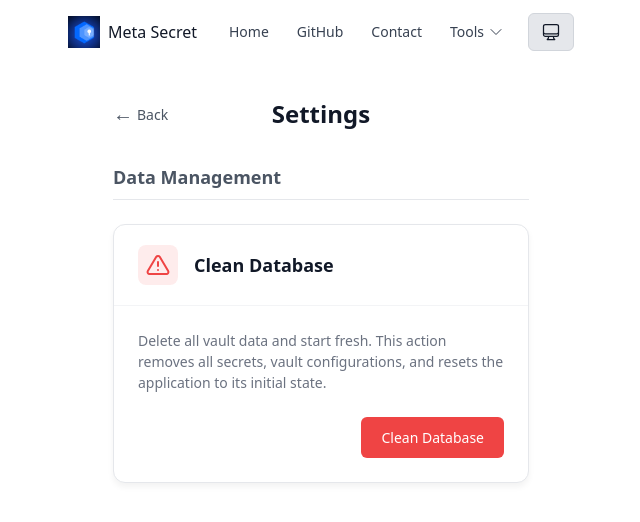
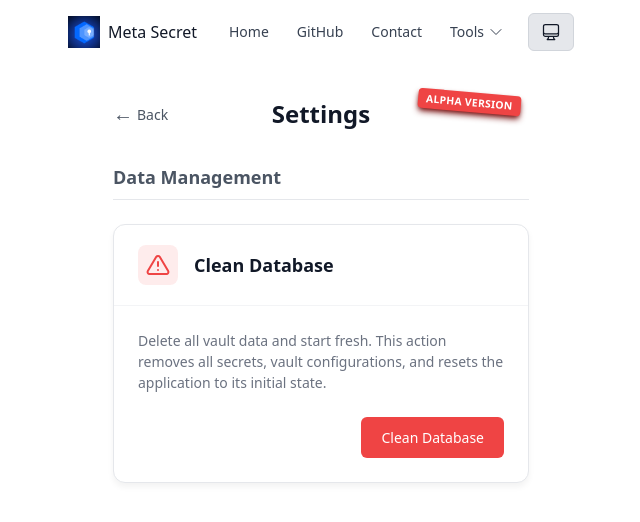
Before and after one commit to meta-secret/meta-secret-core, a Vue app in the folder meta-secret/web-cli/ui/: page /settings in a window 1280 px wide. Shown: the top 522 px of the page, without its empty margins (319-959 px from the left). Built offline with nearby package versions, Linux system fonts and the light colour scheme.

Commit message:
web-cli: show "alpha version" badge in settings also

```diff
--- /dev/null
+++ b/meta-secret/web-cli/ui/src/components/common/AlphaBadge.vue
@@ -0,0 +1,13 @@
+<template>
+  <div :class="$style.alphaBadge">Alpha Version</div>
+</template>
+
+<style module>
+.alphaBadge {
+  @apply absolute -top-1 right-2 bg-red-500 text-white text-xs font-bold px-2 py-0.5 rounded;
+  @apply shadow-md shadow-red-900/100;
+  @apply uppercase tracking-wide;
+  font-size: 0.65rem;
+  transform: rotate(5deg);
+}
+</style>
--- a/meta-secret/web-cli/ui/src/views/SettingsView.vue
+++ b/meta-secret/web-cli/ui/src/views/SettingsView.vue
@@ -2,6 +2,7 @@
 import { ref } from 'vue';
 import { useRouter } from 'vue-router';
 import { AppState } from '@/stores/app-state';
+import AlphaBadge from '@/components/common/AlphaBadge.vue';
 
 const router = useRouter();
 const jsAppState = AppState();
@@ -34,6 +35,10 @@ function toggleConfirmation() {
 
 <template>
   <div class="container mx-auto max-w-md px-4">
+    <div class="relative">
+      <AlphaBadge />
+    </div>
+
     <header class="settings-header">
       <button @click="goBack" class="back-button">
         <span class="back-icon">←</span>
--- a/meta-secret/web-cli/ui/src/views/VaultView.vue
+++ b/meta-secret/web-cli/ui/src/views/VaultView.vue
@@ -3,6 +3,7 @@ import { ref, onMounted } from 'vue';
 import { useRouter } from 'vue-router';
 import RegistrationComponent from '@/components/vault/auth/Registration.vue';
 import VaultComponent from '@/components/vault/Vault.vue';
+import AlphaBadge from '@/components/common/AlphaBadge.vue';
 
 import { AppState } from '@/stores/app-state';
 
@@ -73,7 +74,7 @@ onMounted(async () => {
 <template>
   <div class="py-3"></div>
   <div :class="$style.headerContainer">
-    <div :class="$style.alphaBadge">Alpha Version</div>
+    <AlphaBadge />
   </div>
 
   <div class="flex justify-center items-center py-6 relative">
@@ -124,14 +125,6 @@ onMounted(async () => {
   position: relative;
 }
 
-.alphaBadge {
-  @apply absolute -top-1 right-2 bg-red-500 text-white text-xs font-bold px-2 py-0.5 rounded;
-  @apply shadow-md shadow-red-900/100;
-  @apply uppercase tracking-wide;
-  font-size: 0.65rem;
-  transform: rotate(5deg);
-}
-
 .settingsButton {
   @apply ml-2 flex items-center justify-center rounded-full;
   @apply hover:bg-gray-100 dark:hover:bg-gray-700;
```
